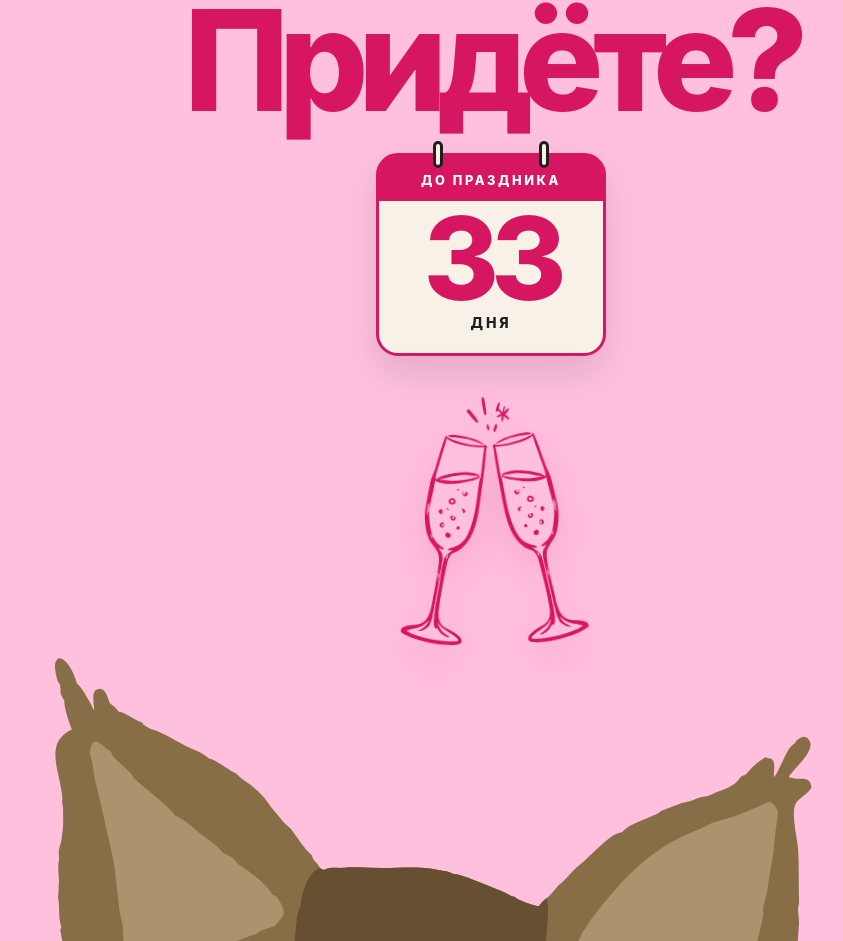
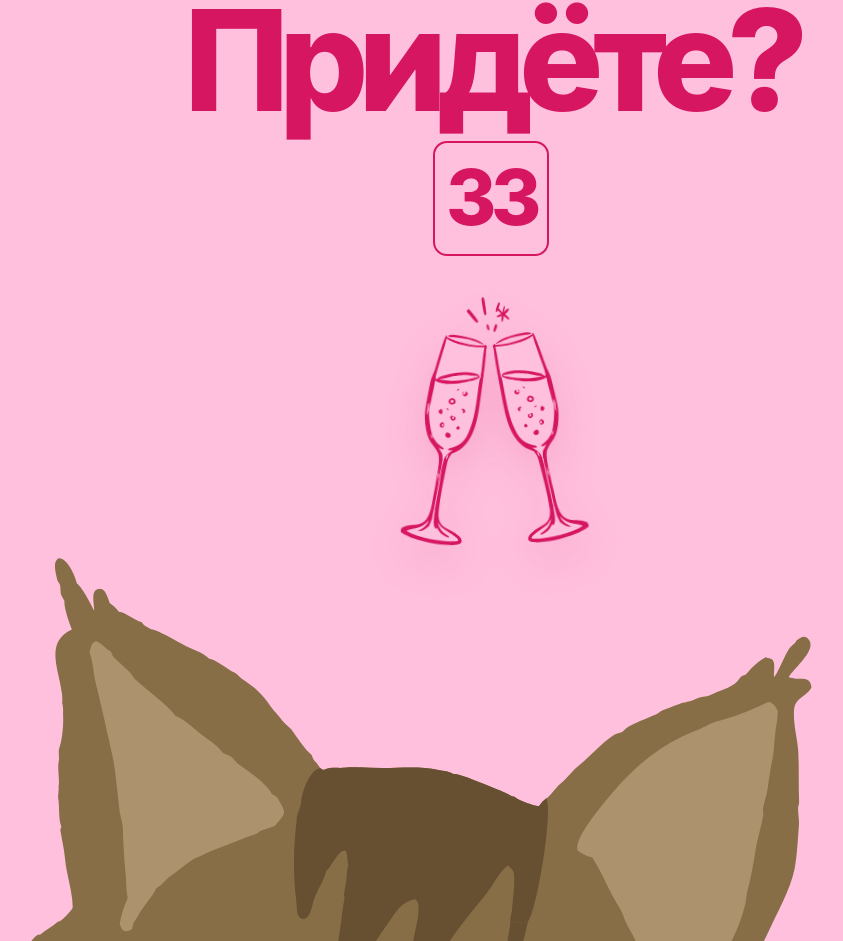
Before and after one commit to ekaterina-maslyantseva94/kirill-katya-wedding-26, a Next.js app: page / in a window 1280 px wide. Shown: the part 4127-5068 px from the top of the page, without its empty margins (149-992 px from the left). Built offline with nearby package versions, Linux system fonts and the light colour scheme.

Commit message:
Simplify countdown to framed number

```diff
--- a/app/globals.css
+++ b/app/globals.css
@@ -42,3 +42,5 @@
 .black-frame .cat-reveal img{left:-9vw;bottom:0;width:min(900px,62vw);height:100svh}
 .black-frame .star-field{clip-path:polygon(0 0,58% 0,58% 100%,0 100%)}
 @media(max-width:720px){.black-frame .cat-reveal img{left:0;top:0;bottom:auto;width:94vw;height:48svh}.black-frame .place-copy{top:51%}.black-frame .star-field{clip-path:inset(0 0 50% 0)}}
+.final-rsvp .countdown{width:clamp(88px,9vw,126px);height:auto;aspect-ratio:1;margin-top:clamp(18px,2.5vh,28px);padding:0;justify-content:center;background:transparent;border:2px solid var(--berry);border-radius:14px;box-shadow:none}.final-rsvp .countdown::before,.final-rsvp .countdown::after{display:none}.final-rsvp .countdown strong{margin:0;font-size:clamp(52px,6vw,84px);line-height:1;color:var(--berry)}
+@media(max-width:720px){.final-rsvp .countdown{width:24vw;max-width:96px;margin-top:20px;border-radius:11px}.final-rsvp .countdown strong{font-size:15vw}}
--- a/app/page.tsx
+++ b/app/page.tsx
@@ -138,9 +138,7 @@ export default function Home() {
       <section className="final-rsvp" aria-labelledby="rsvp-title">
         <h2 id="rsvp-title">Придёте?</h2>
         <div className="countdown" aria-label={`${daysLeft} ${dayWord(daysLeft)} до праздника`}>
-          <span className="calendar-title">до праздника</span>
           <strong>{daysLeft}</strong>
-          <span className="calendar-unit">{dayWord(daysLeft)}</span>
         </div>
         <img className="clinking-glasses" src="/glasses.svg" alt="Два чокающихся бокала" />
         <img className="frila" src="/frida.svg" alt="Кошка Фрида" />
```
